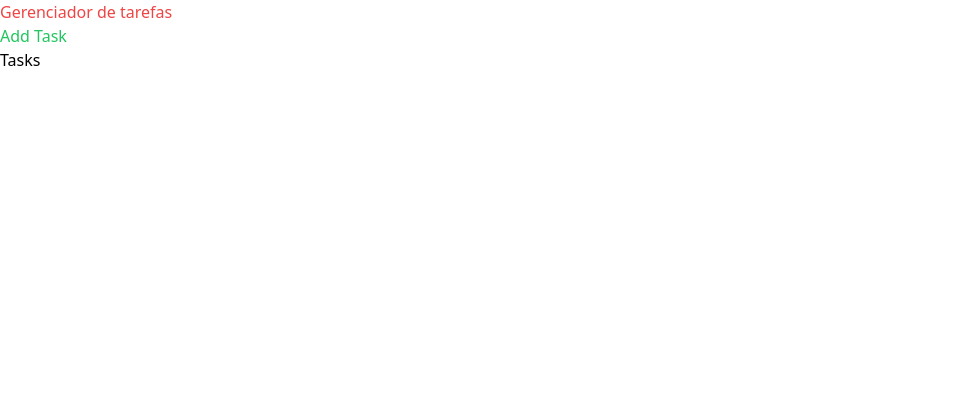
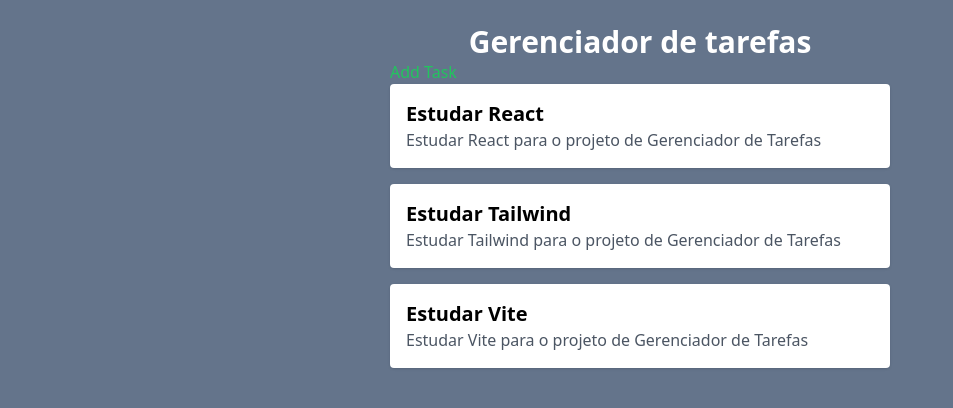
Before and after one commit to Nascif11/Gerenciador-de-Tarefas, a React (Vite) app: page / in a window 1280 px wide. Shown: the top 408 px of the page, without its empty margins (0-953 px from the left). Built offline with nearby package versions, Linux system fonts and the light colour scheme.

Commit message:
feat:criação das tasks

```diff
--- a/src/App.jsx
+++ b/src/App.jsx
@@ -1,12 +1,37 @@
 import AddTask from "./components/AddTask"
 import Tasks from "./components/Tasks"
+import { useState } from "react"
+function App() {
 
-function App() {
+  const[tasks, setTasks] = useState([
+    {
+      id: 1,
+      title: "Estudar React",
+      description: "Estudar React para o projeto de Gerenciador de Tarefas",
+      isCompleted: false
+    },
+    {
+      id: 2,
+      title: "Estudar Tailwind",
+      description: "Estudar Tailwind para o projeto de Gerenciador de Tarefas",
+      isCompleted: false
+    },
+
+    {
+      id: 3,
+      title: "Estudar Vite",
+      description: "Estudar Vite para o projeto de Gerenciador de Tarefas",
+      isCompleted: false
+    }
+
+  ])
   return (
-    <div>
-      <h1 className="text-red-500">Gerenciador de tarefas</h1>
-      <AddTask/>
-      <Tasks/>
+    <div className="w-screen h-screen  bg-slate-500 flex justify-center p-6">
+      <div className="w-[500px]">
+        <h1 className="text-3xl font-bold text-white text-center">Gerenciador de tarefas</h1>
+        <AddTask />
+        <Tasks tasks={tasks} />
+      </div>
     </div>
   )
 }
--- a/src/components/Tasks.jsx
+++ b/src/components/Tasks.jsx
@@ -1,7 +1,16 @@
-export default function Tasks() {
+export default function Tasks(props) {
+    console.log(props);
+
     return (
-        <div>
-            <h1>Tasks</h1>
-        </div>
+
+        <ul className="space-y-4">
+            {props.tasks.map((task) => (
+                <li key={task.id} className="bg-white p-4 rounded shadow">
+                    <h2 className="text-xl font-bold">{task.title}</h2>
+                    <p className="text-gray-600">{task.description}</p>
+                </li>
+            ))}
+        </ul>
+
     )
 }
```
